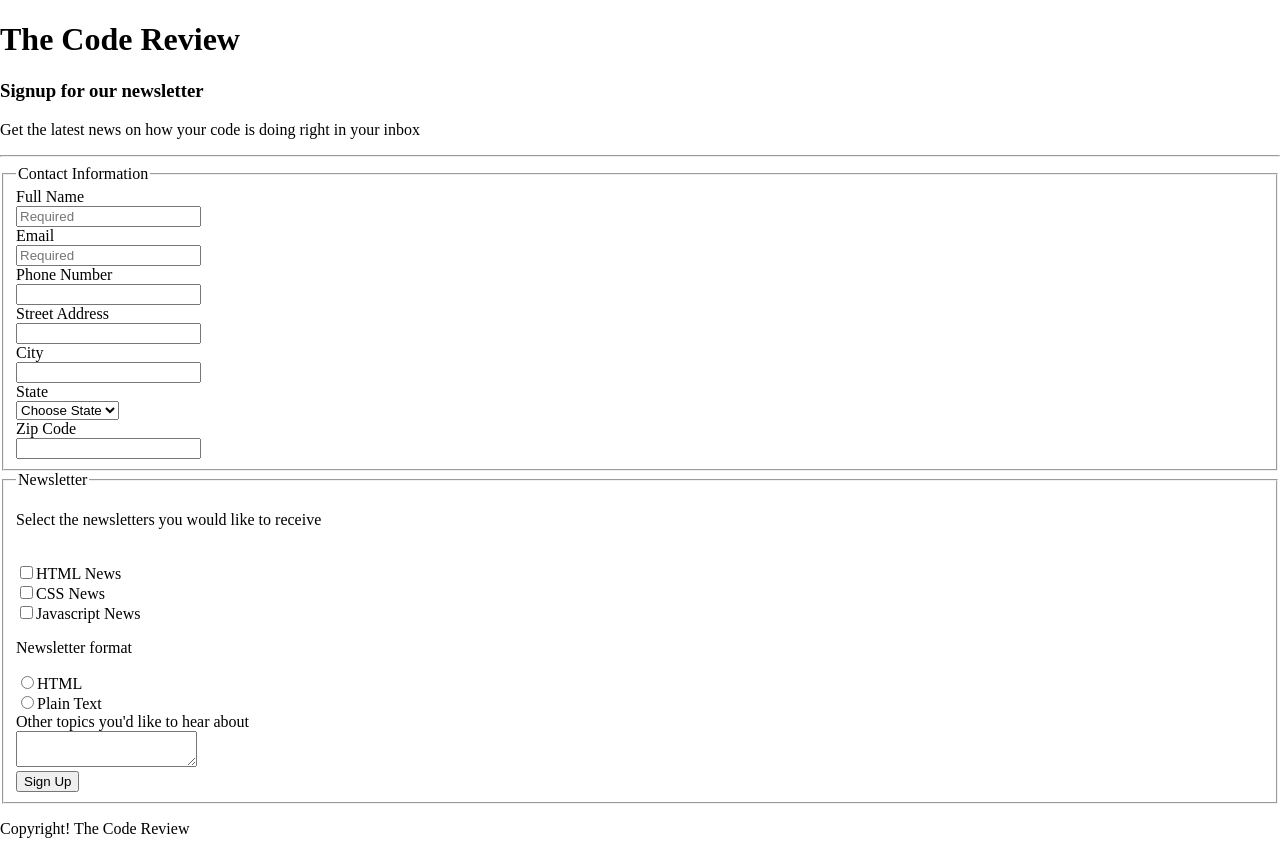
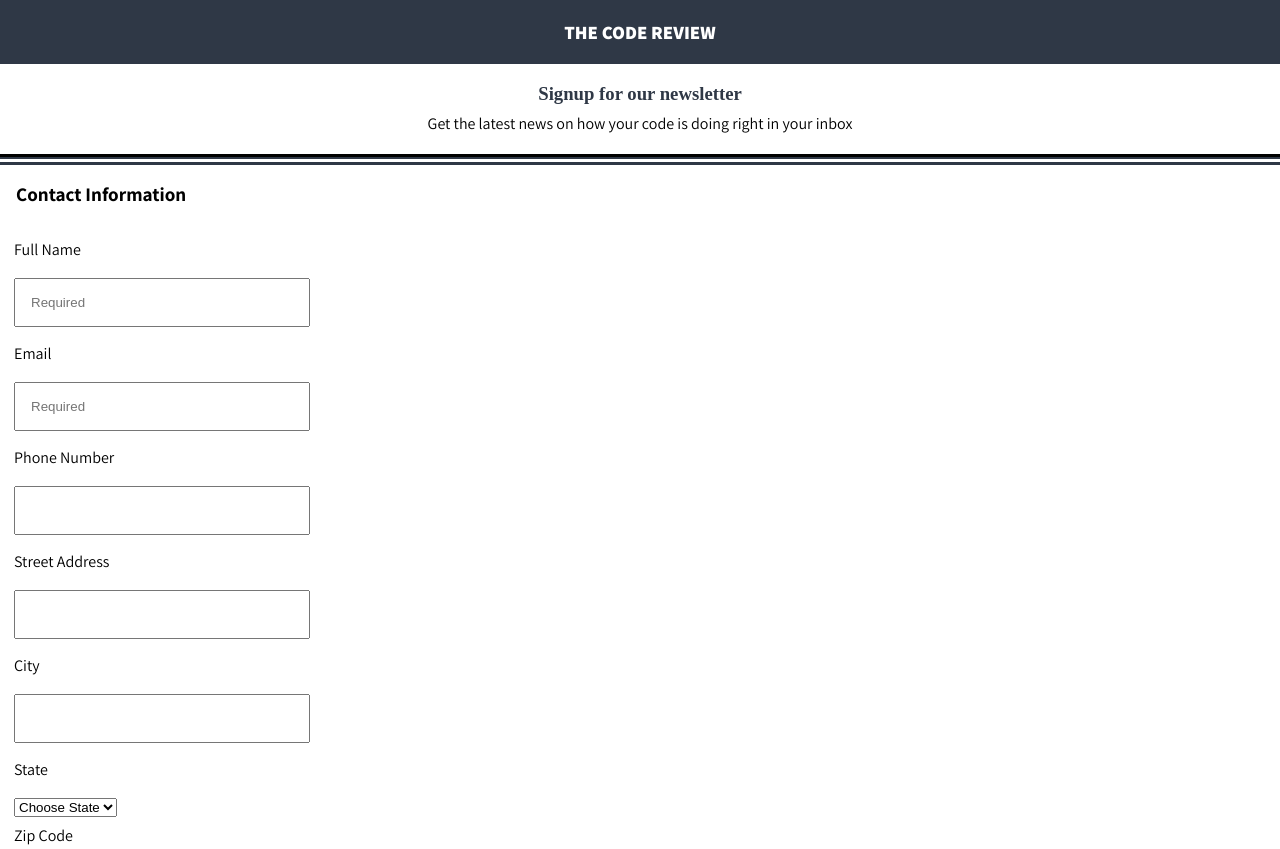
Before and after one commit to Hassan2825/online-registration-form, a plain HTML site: page index.html in a window 1280 px wide. Shown: the top 849 px of the page. Drawn offline with Linux system fonts and the light colour scheme.

Commit message:
CSS draft

```diff
--- a/index.html
+++ b/index.html
@@ -5,19 +5,21 @@
     <meta name="viewport" content="width=device-width, initial-scale=1">
     <meta name="description" content="This is an online registration form created by Hassan Issa">
     <title>Online Registration Form</title>
+    <link rel="preconnect" href="https://fonts.googleapis.com">
+    <link rel="preconnect" href="https://fonts.gstatic.com" crossorigin>
+    <link href="https://fonts.googleapis.com/css2?family=Assistant:wght@400;600;700;800&display=swap" rel="stylesheet">
     <link rel="stylesheet" href="styles.css">
 </head>
+        <h3 class="header1">THE CODE REVIEW</h3>
 <body>
     <header>
-        <h1>The Code Review</h1>
-
-        <h3>Signup for our newsletter</h3>
-        <p>Get the latest news on how your code is doing right in your inbox</p>
-        <hr>
+        <h3 class="header2">Signup for our newsletter</h3>
+        <p class="intro-text">Get the latest news on how your code is doing right in your inbox</p>
+        <p class="border2"></p>
     </header>
-    <form action="index.html" method="post">
+    <form action="index.html" method="post" id="box">
         <fieldset>
-            <legend>Contact Information</legend>
+            <legend class="form1">Contact Information</legend><br>
             <label for="name">Full Name</label><br>
             <input type="text" id="name" name="user_name" placeholder="Required"><br>
 
--- a/styles.css
+++ b/styles.css
@@ -2,13 +2,65 @@
 
 body {
 width: 100%;
-margin: auto;
+margin: auto
 }
 
 
+.header1 {
+    font-family: 'Assistant', sans-serif;
+    font-weight: 800;
+    background-color: #2F3846;
+    color: white;
+    text-align: center;
+    margin-top: auto;
+    padding: 20px;
+}
+
+.header2 {
+    color: #2F3846;
+    text-align: center;
+}
+
+.intro-text {
+    font-family: 'Assistant', sans-serif;
+    font-weight: 400;
+    text-align: center;
+    margin-top: -10px;
+    border: 5px #2F3846;
+    border-bottom-style: groove;
+    border-collapse: separate;
+    padding-bottom: 20px;
+}
+
+fieldset {
+    border: none;
+}
+
+.form1 {
+    font-family: 'Assistant', sans-serif;
+    font-weight: 700;
+    font-size: larger;
+
+}
+
+.border2 {
+    border-top: 3px solid #2F3846;
+    margin-top: -13px;
+}
+
+label {
+    font-family: 'Assistant', sans-serif;
+    display: block;
+    margin-top: 8px;
+}
+
+input {
+    display: inline-block;
+    margin: 0 4px 8px 0;
+    padding: 15px 100px 15px 15px;
+}
+
+@media screen {min-width: 768px); {
 
 
-
-@media screen {min-width: 760px;
-
 }
```
